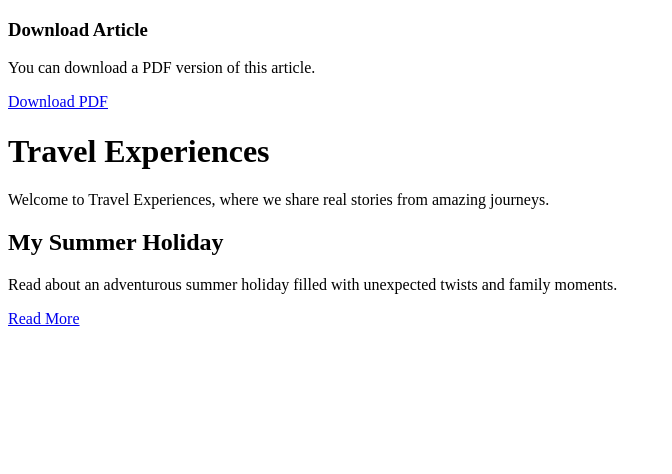
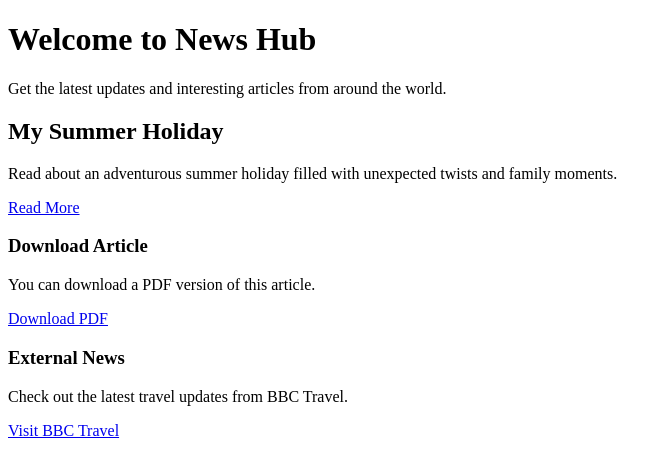
Before and after one commit to Sophie13181/Sophie5.github.io, a plain HTML site: page index.html in a window 1280 px wide. Shown: the whole page, without its empty margins (0-672 px from the left). Drawn offline with Linux system fonts and the light colour scheme.

Commit message:
Update index.html

```diff
--- a/index.html
+++ b/index.html
@@ -1,21 +1,30 @@
 <!DOCTYPE html>
 <html lang="en">
 <head>
-    <h3>Download Article</h3>
-<p>You can download a PDF version of this article.</p>
-<a href="documents/my_summer_holiday.pdf" target="_blank">Download PDF</a>
     <meta charset="UTF-8">
     <meta name="viewport" content="width=device-width, initial-scale=1.0">
     <title>News Hub</title>
 </head>
 <body>
-    <h1>Travel Experiences</h1>
-    <p>Welcome to Travel Experiences, where we share real stories from amazing journeys.</p>
+    <h1>Welcome to News Hub</h1>
+    <p>Get the latest updates and interesting articles from around the world.</p>
 
     <h2>My Summer Holiday</h2>
     <p>Read about an adventurous summer holiday filled with unexpected twists and family moments.</p>
 
     <!-- Посилання на статтю -->
     <a href="news.html">Read More</a>
+
+    <h3>Download Article</h3>
+    <p>You can download a PDF version of this article.</p>
+
+    <!-- Посилання на PDF-файл (оскільки він у тій же папці, що й index.html) -->
+    <a href="my_summer_holiday.pdf" target="_blank">Download PDF</a>
+
+    <h3>External News</h3>
+    <p>Check out the latest travel updates from BBC Travel.</p>
+
+    <!-- Посилання на зовнішній ресурс (відкривається в новій вкладці) -->
+    <a href="https://www.bbc.com/travel" target="_blank">Visit BBC Travel</a>
 </body>
 </html>
```
